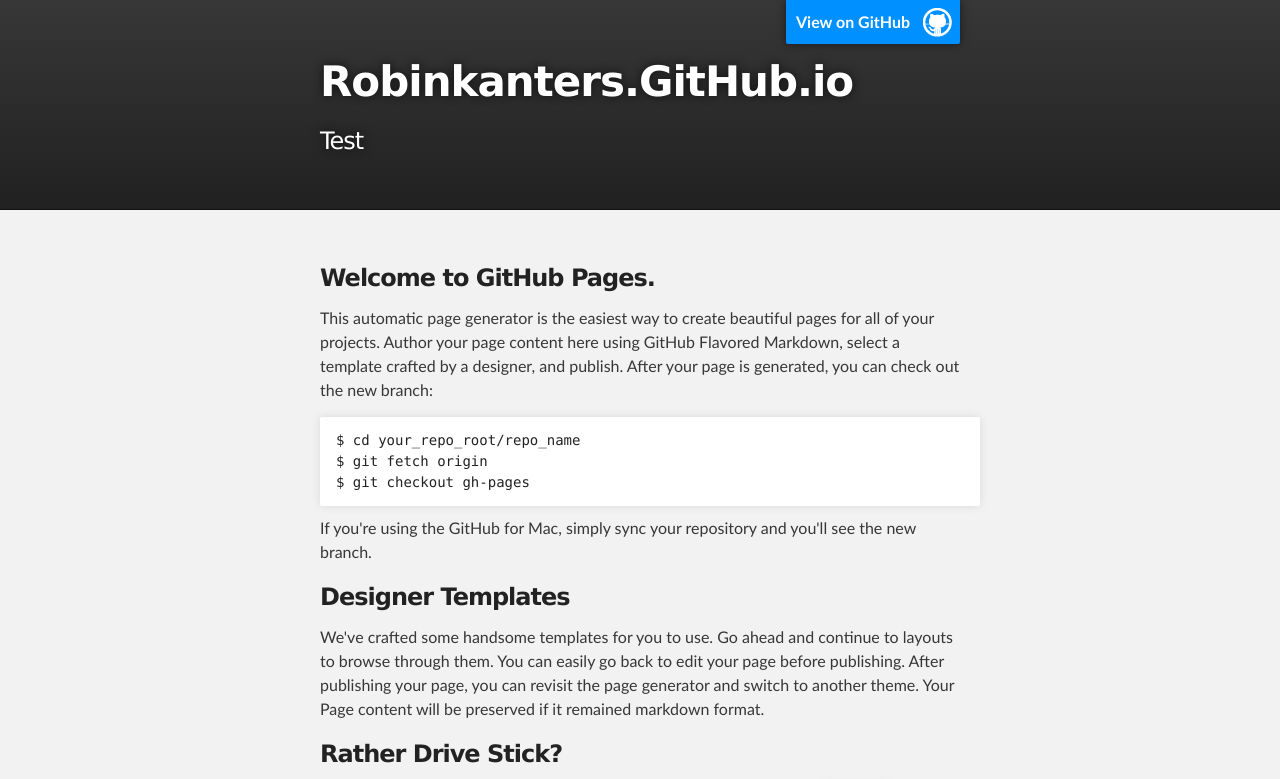
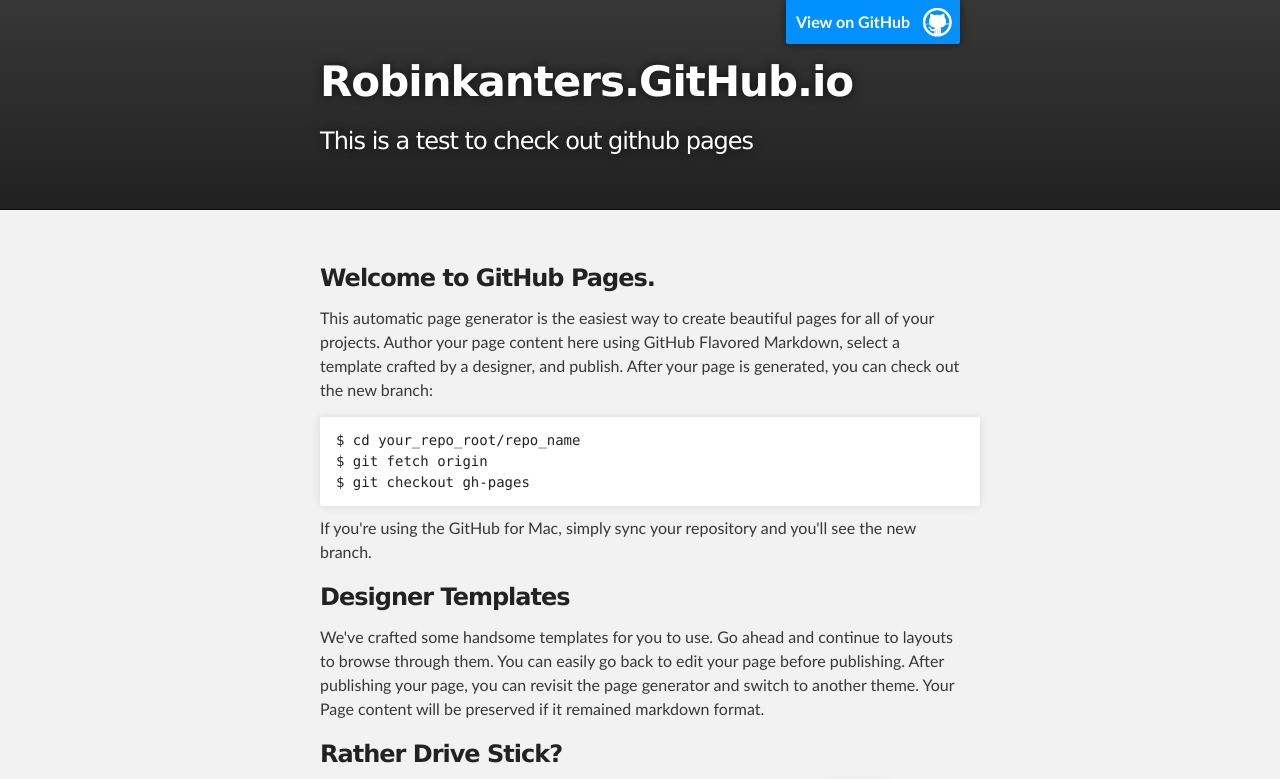
Before and after one commit to robinkanters/robinkanters.github.io, a plain HTML site: page index.html in a window 1280 px wide. Shown: the top 779 px of the page. Drawn offline with Linux system fonts and the light colour scheme.

Commit message:
Some test, changing some test

```diff
--- a/index.html
+++ b/index.html
@@ -19,7 +19,7 @@
           <a id="forkme_banner" href="https://github.com/robinkanters">View on GitHub</a>
 
           <h1 id="project_title">Robinkanters.GitHub.io</h1>
-          <h2 id="project_tagline">Test</h2>
+          <h2 id="project_tagline">This is a test to check out github pages</h2>
 
         </header>
     </div>
```
